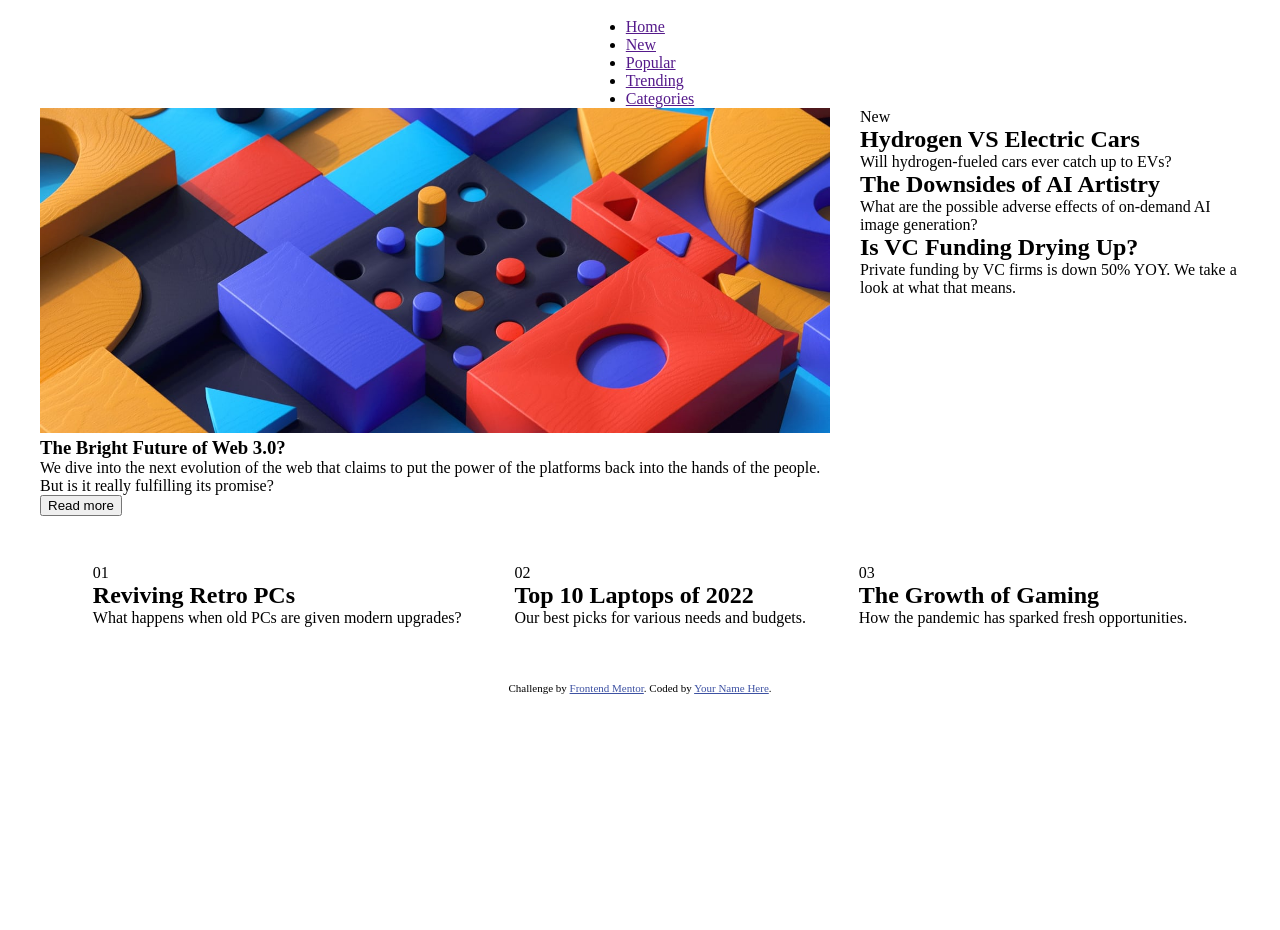
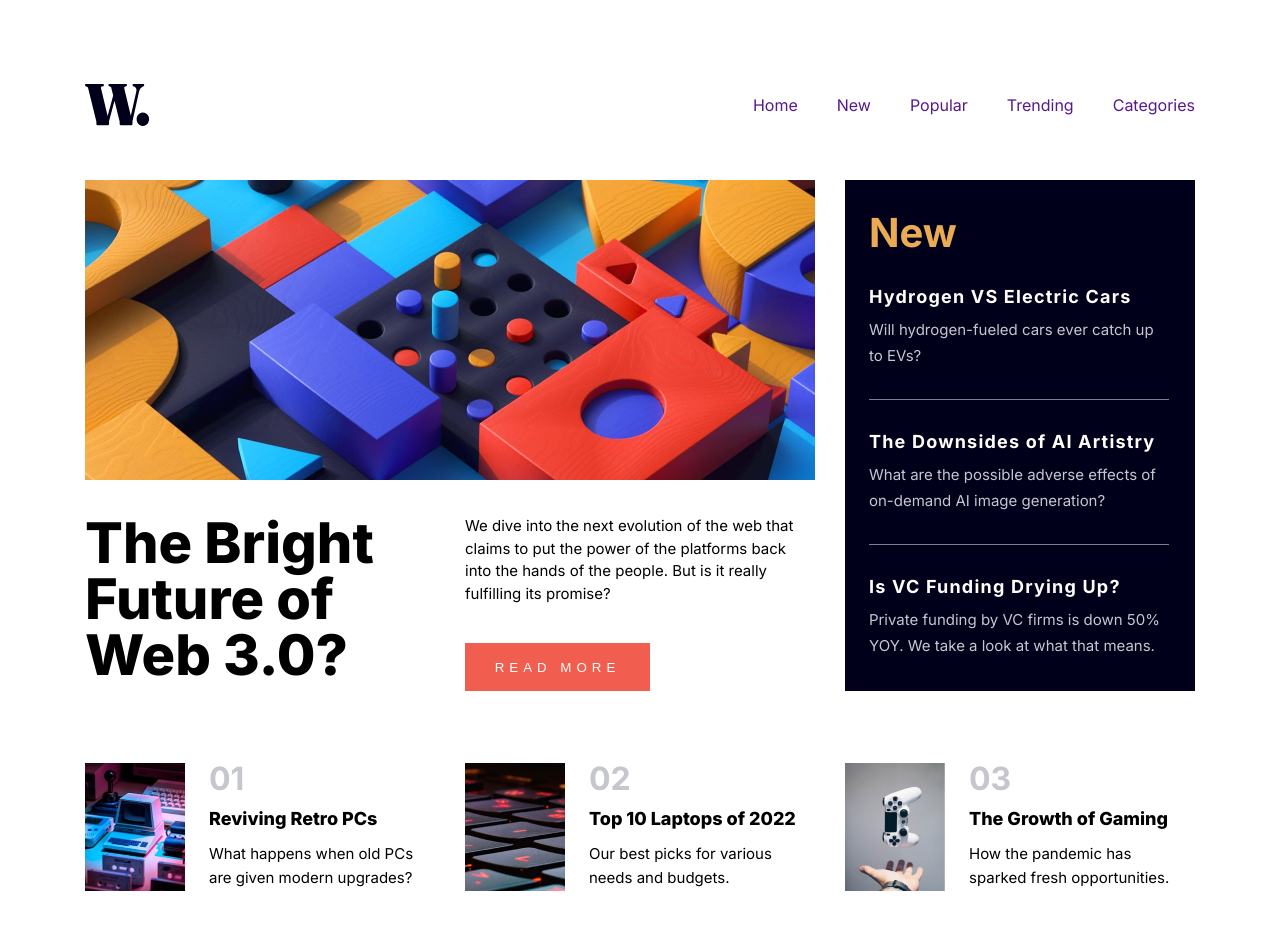
Before and after one commit to NitaLewska/news-homepage, a plain HTML site: page index.html in a window 1280 px wide. Before the commit the page ends 800 px from the top, so only its background shows below. Drawn offline with Linux system fonts and the light colour scheme.

Commit message:
add styling (width >=1110px)

```diff
--- a/index.html
+++ b/index.html
@@ -8,18 +8,15 @@
 
   <title>Frontend Mentor | News homepage</title>
 
-  <!-- Feel free to remove these styles or customise in your own stylesheet 👍 -->
-  <style>
-    .attribution { font-size: 11px; text-align: center; }
-    .attribution a { color: hsl(228, 45%, 44%); }
-  </style>
-
+  <link rel="preconnect" href="https://fonts.googleapis.com">
+  <link rel="preconnect" href="https://fonts.gstatic.com" crossorigin>
+  <link href="https://fonts.googleapis.com/css2?family=Inter:wght@400;700;800&display=swap" rel="stylesheet">
   <link rel="stylesheet" href="style.css">
 </head>
 <body>
   <header>
-    <img src="" alt="" class="header_logo">
-    <nav>
+    <img src="assets/images/logo.svg" alt="" class="header_logo">
+    <nav class="header_nav">
       <ul>
         <li><a href="">Home</a></li>
         <li><a href="">New</a></li>
@@ -33,7 +30,7 @@
     <section class="front_page">
       <article>
         <img src="assets/images/image-web-3-desktop.jpg" alt="">
-        <h1>The Bright Future of Web 3.0?</h1>
+        <h2>The Bright Future of Web 3.0?</h2>
         <p>We dive into the next evolution of the web that claims to put the power of the platforms back into the hands of the people.
           But is it really fulfilling its promise?</p>
         <button>Read more</button>
@@ -41,20 +38,20 @@
     </section>
     <section class="popular">
       <article>
-        <img src="" alt="">
-        <p>01</p>
+        <img src="assets/images/image-retro-pcs.jpg" alt="">
+        <p class="popular_rating">01</p>
         <h2>Reviving Retro PCs</h2>
         <p>What happens when old PCs are given modern upgrades?</p>
       </article>
       <article>
-        <img src="" alt="">
-        <p>02</p>
+        <img src="assets/images/image-top-laptops.jpg" alt="">
+        <p class="popular_rating">02</p>
         <h2>Top 10 Laptops of 2022</h2>
         <p>Our best picks for various needs and budgets.</p>
       </article>
       <article>
-        <img src="" alt="">
-        <p>03</p>
+        <img src="assets/images/image-gaming-growth.jpg" alt="">
+        <p class="popular_rating">03</p>
         <h2>The Growth of Gaming</h2>
         <p>How the pandemic has sparked fresh opportunities.</p>
       </article>
@@ -62,23 +59,18 @@
     <aside class="new">
       <p>New</p>
       <article>
-        <h2>Hydrogen VS Electric Cars</h2>
+        <h3>Hydrogen VS Electric Cars</h3>
         <p>Will hydrogen-fueled cars ever catch up to EVs?</p>
       </article>
       <article>
-        <h2>The Downsides of AI Artistry</h2>
+        <h3>The Downsides of AI Artistry</h3>
         <p>What are the possible adverse effects of on-demand AI image generation?</p>
       </article>
       <article>
-        <h2>Is VC Funding Drying Up?</h2>
+        <h3>Is VC Funding Drying Up?</h3>
         <p>Private funding by VC firms is down 50% YOY. We take a look at what that means.</p>
       </article>
     </aside>
   </main>
-
-  <div class="attribution">
-    Challenge by <a href="https://www.frontendmentor.io?ref=challenge" target="_blank">Frontend Mentor</a>.
-    Coded by <a href="#">Your Name Here</a>.
-  </div>
 </body>
 </html>
--- a/style.css
+++ b/style.css
@@ -1,39 +1,3 @@
-/* # Front-end Style Guide
-
-## Layout
-
-The designs were created to the following widths:
-
-- Mobile: 375px
-- Desktop: 1440px
-
-## Colors
-
-### Primary
-
-- Soft orange: hsl(35, 77%, 62%)
-- Soft red: hsl(5, 85%, 63%)
-
-### Neutral
-
-Off-white: hsl(36, 100%, 99%)
-Grayish blue: hsl(233, 8%, 79%)
-Dark grayish blue: hsl(236, 13%, 42%)
-Very dark blue: hsl(240, 100%, 5%)
-
-## Typography
-
-### Body Copy
-
-- Font size (paragraph): 15px
-
-### Font
-
-- Family: [Inter](https://fonts.google.com/specimen/Inter)
-- Weights: 400, 700, 800
- */
-
-
 /* Box Model Fix */
 html {
     box-sizing: border-box;
@@ -48,32 +12,186 @@ html {
 
 body{
     margin: 0 auto;
-    height: 100vh;
-    max-width: 1200px;
+    min-height: 100vh;
+    max-width: 1110px;
     display: flex;
     align-items: center;
+    justify-content: center;
     flex-direction: column;
+    font-family: 'Inter', sans-serif;
+    --off-white: hsl(36, 100%, 99%);
+    --grayish-blue: hsl(233, 8%, 79%);
+    --dark-grayish-blue: hsl(236, 13%, 42%);
+    --very-dark-blue: hsl(240, 100%, 5%);
+    --soft-orange: hsl(35, 77%, 62%);
+    --soft-red: hsl(5, 85%, 63%);
+    font-size: 15px;
 }
 
 main{
     display: grid;
     grid-template-columns: 1fr 1fr 1fr;
     grid-template-rows: 3fr 1fr;
-    gap: 30px;
+    gap: 70px 30px;
+}
+
+header{
+    width: 100%;
+    height: 80px;
+    display: flex;
+    flex-direction: row;
+    justify-content: space-between;
+    align-items: center;
+    margin-bottom: 35px;
+    margin-top: 65px;
+}
+
+.header_logo{
+    width: 65px;
+    height: 42px;
+}
+
+.header_nav ul{
+    display: flex;
+    flex-direction: row;
+    gap: 39px;
+    color: var(--grayish-blue);
+}
+
+.header_nav ul li{
+    list-style: none;
+    font-size: 16px;
+}
+
+.header_nav ul li a{
+    text-decoration: none;
 }
 
 .front_page{
     grid-area: 1/1/2/3;
 }
 
+.front_page article {
+    display: grid;
+    grid-template-columns: 1fr 1fr;
+    grid-template-rows: auto;
+    gap: 35px 30px;
+}
+
 .front_page img {
     width: 100%;
     height: auto;
+    grid-area: 1/1/2/3;
+}
+
+.front_page h2 {
+    font-size: 56px;
+    grid-area: 2/1/4/2;
+    font-weight: 800;
+    line-height: 100%;
+    letter-spacing: 0px;
+    margin-bottom: 8px;
+}
+
+.front_page p {
+    line-height: 150%;
+}
+
+.front_page button {
+    background-color: var(--soft-red);
+    border: none;
+    height: 48px;
+    width: 185px;
+    align-self: self-end;
+    text-transform: uppercase;
+    color: var(--off-white);
+    letter-spacing: 5px;
 }
 
 .popular{
+    grid-area: 2/1/3/4;
     display: flex;
-    flex-direction: row;
-    grid-area: 2/1/3/4;
-    justify-content: space-evenly;
+    grid-template-columns: 1fr 1fr 1fr;
+    gap: 30px;
+    margin-top: 2px;
 }
+
+.popular article {
+    display: flex;
+    flex-direction: column;
+    flex-wrap: wrap;
+    height: 128px;
+    width: 33.3333%;
+    justify-content: space-between;
+}
+
+.popular article img{
+    width: 100px;
+    height: 110px;
+    flex-basis: 100%;
+    margin-right: 18px;
+}
+
+.popular_rating {
+    font-size: 32px;
+    font-weight: 600;
+    color:  var(--grayish-blue);
+    line-height: 100%;
+}
+
+.popular h2 {
+    font-size: 18px;
+    font-weight: 800;
+}
+
+.popular h2+p {
+    width: 220px;
+    line-height: 164%;
+}
+
+.new {
+    background-color: var(--very-dark-blue);
+    padding: 28px 35px 30px 24px;
+}
+
+.new>p{
+    color: var(--soft-orange);
+    font-size: 40px;
+    font-weight: 600;
+    margin-bottom: 29px;
+}
+
+.new article{
+    margin-top: 63px;
+    position: relative;
+}
+
+.new article::after{
+    position: absolute;
+    content: "";
+    height: 1px;
+    width: 103%;
+    background-color: var(--off-white);
+    opacity: 50%;
+    bottom: -32px;
+}
+
+.new article:last-of-type::after{
+    display: none;
+}
+
+.new article:first-of-type{
+    margin-top: 0;
+}
+
+.new article h3 {
+    color: var(--off-white);
+    margin-bottom: 10px;
+    font-size: 18px;
+    letter-spacing: 1.2px;
+}
+
+.new article p {
+    color: var(--grayish-blue);
+    line-height: 170%;
+}
```
